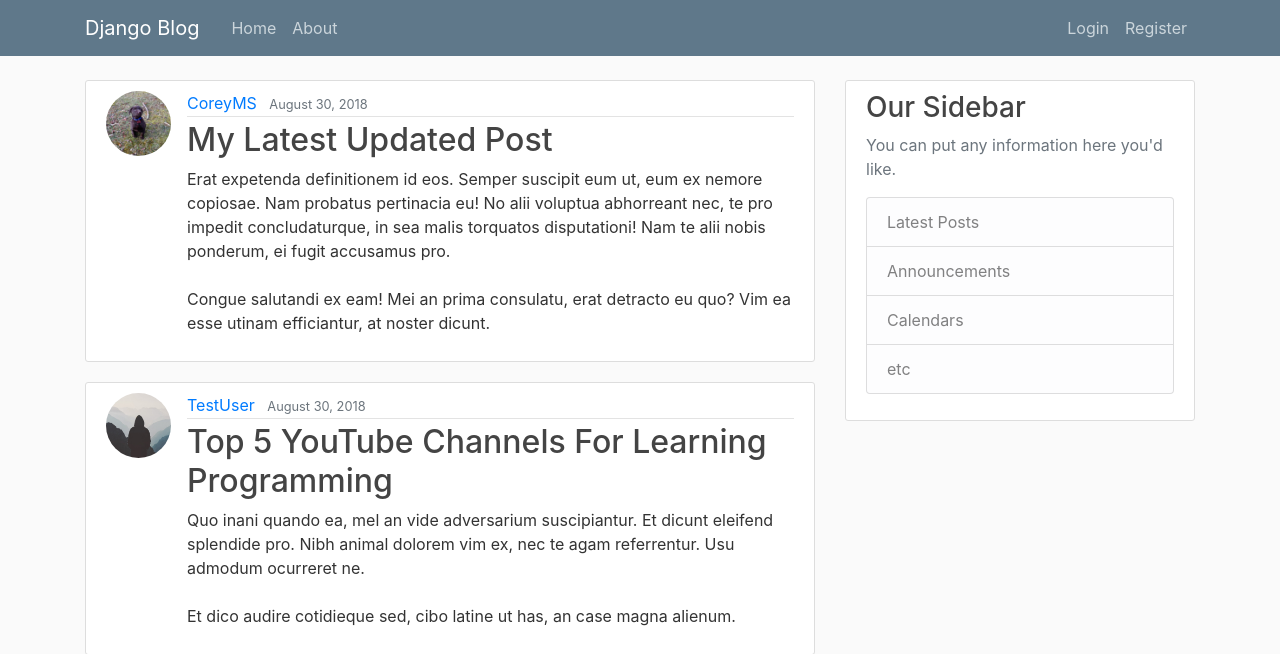
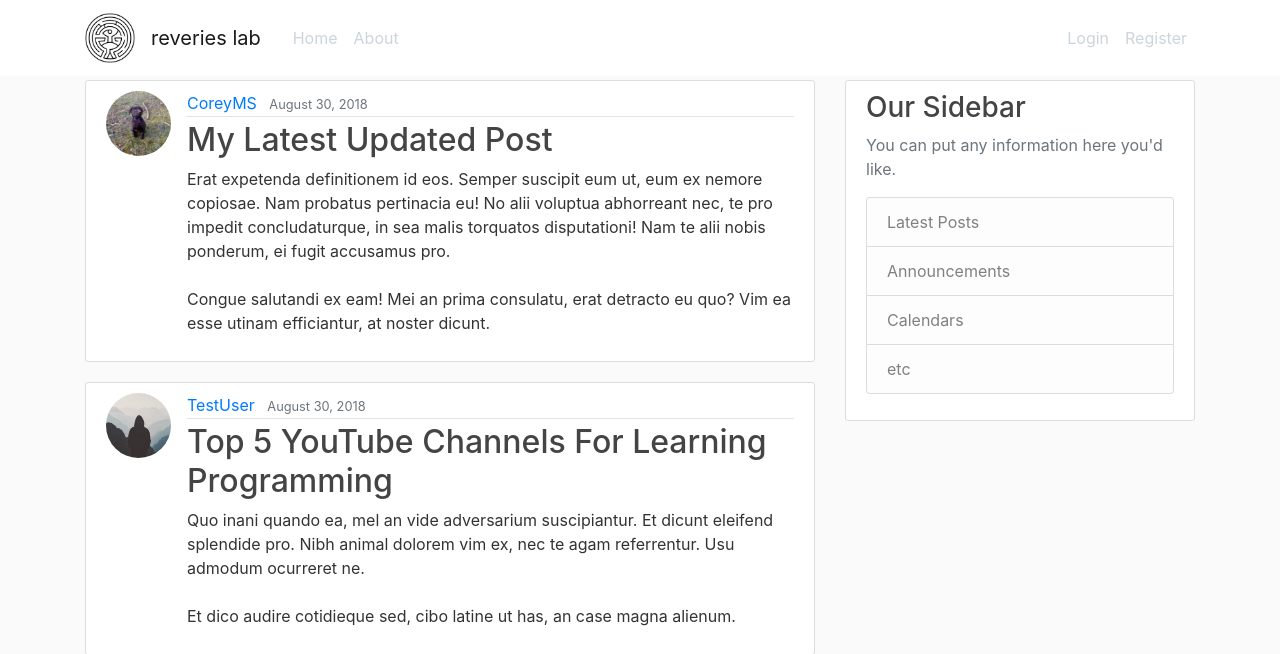
Before and after one commit to rpshredow/django-codepipeline, a Django app: page / in a window 1280 px wide. Shown: the top 654 px of the page. Run offline with Django 3.2, Linux system fonts and the light colour scheme; data comes from the database, SQL or seed files in the repository; some libraries are stand-ins or nearby versions.

Commit message:
some layout changes

```diff
--- a/blog/templates/blog/base.html
+++ b/blog/templates/blog/base.html
@@ -13,16 +13,19 @@
     <link rel="stylesheet" type="text/css" href="{% static 'blog/main.css' %}">
 
     {% if title %}
-        <title>Django Blog - {{ title }}</title>
+        <title>reveries lab - {{ title }}</title>
     {% else %}
-        <title>Django Blog</title>
+        <title>reveries lab</title>
     {% endif %}
 </head>
 <body>
     <header class="site-header">
-      <nav class="navbar navbar-expand-md navbar-dark bg-steel fixed-top">
+      <nav class="navbar navbar-expand-md navbar-light bg-white fixed-top">
         <div class="container">
-          <a class="navbar-brand mr-4" href="{% url 'blog-home' %}">Django Blog</a>
+          <a class="navbar-brand" href="{% url 'blog-home' %}">
+            <img src="/media/maze.jpg" width="50">
+          </a>
+          <a class="navbar-brand mr-4" href="{% url 'blog-home' %}">reveries lab</a>
           <button class="navbar-toggler" type="button" data-toggle="collapse" data-target="#navbarToggle" aria-controls="navbarToggle" aria-expanded="false" aria-label="Toggle navigation">
           <span class="navbar-toggler-icon"></span>
           </button>
```
Also changed, not shown: media/maze.jpg (added).
